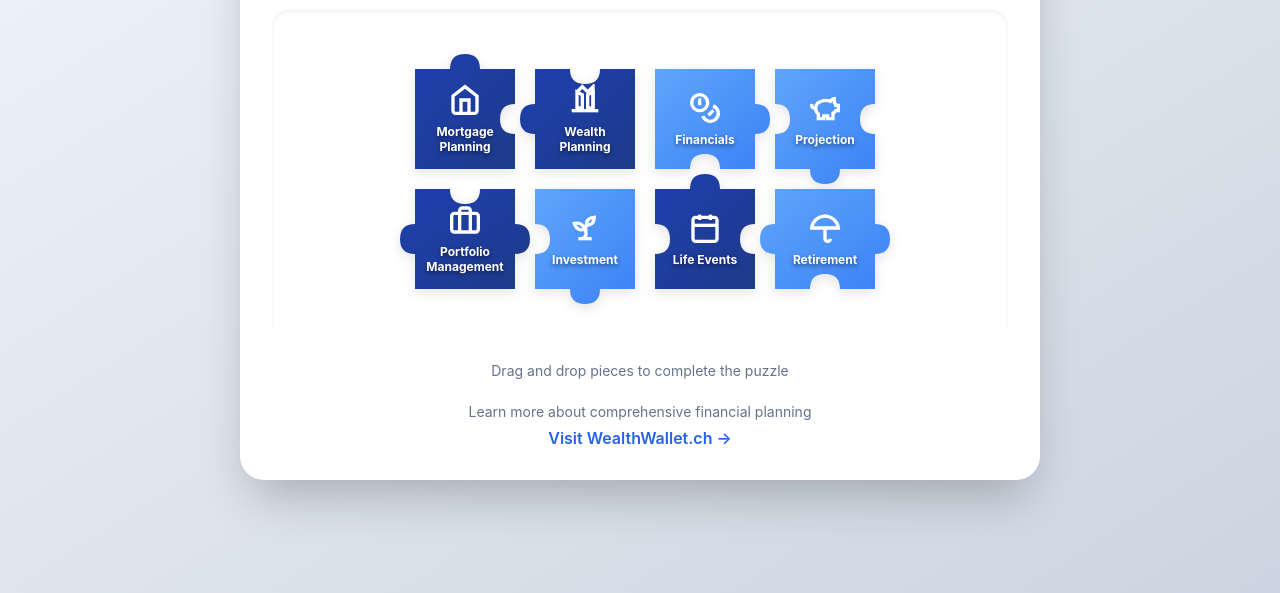
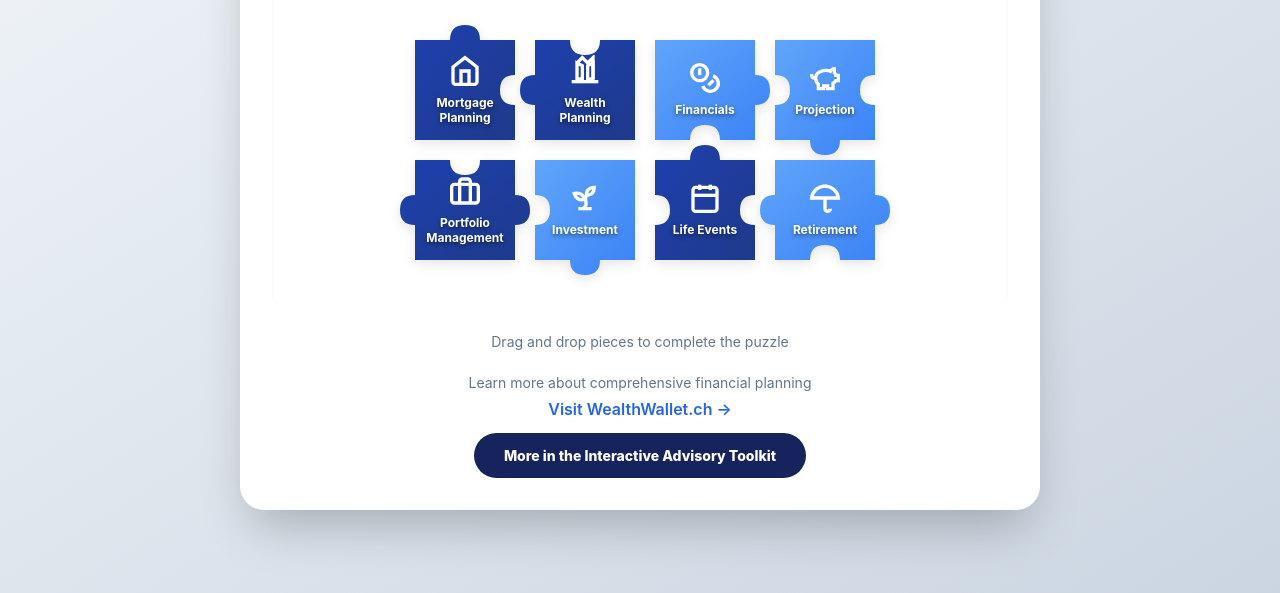
Before and after one commit to wealthwalletch/wealth-wallet-puzzle, a plain HTML site: page index.html in a window 1280 px wide. Shown: the part 207-800 px from the top of the page. Drawn offline with Linux system fonts and the light colour scheme.

Commit message:
Add Interactive Advisory Toolkit CTA button

```diff
--- a/index.html
+++ b/index.html
@@ -349,6 +349,8 @@
             <a href="https://wealthwallet.ch" target="_blank" class="footer-link">
                 Visit WealthWallet.ch →
             </a>
+            <br>
+            <a href="https://wealth-wallet.com/interactive-advisory-toolkit/" target="_blank" rel="noopener" style="display:inline-block;margin-top:14px;background:#16235c;color:#fff;font-weight:800;font-size:14px;padding:14px 30px;border-radius:999px;text-decoration:none;">More in the Interactive Advisory Toolkit</a>
         </div>
     </div>
 
```
